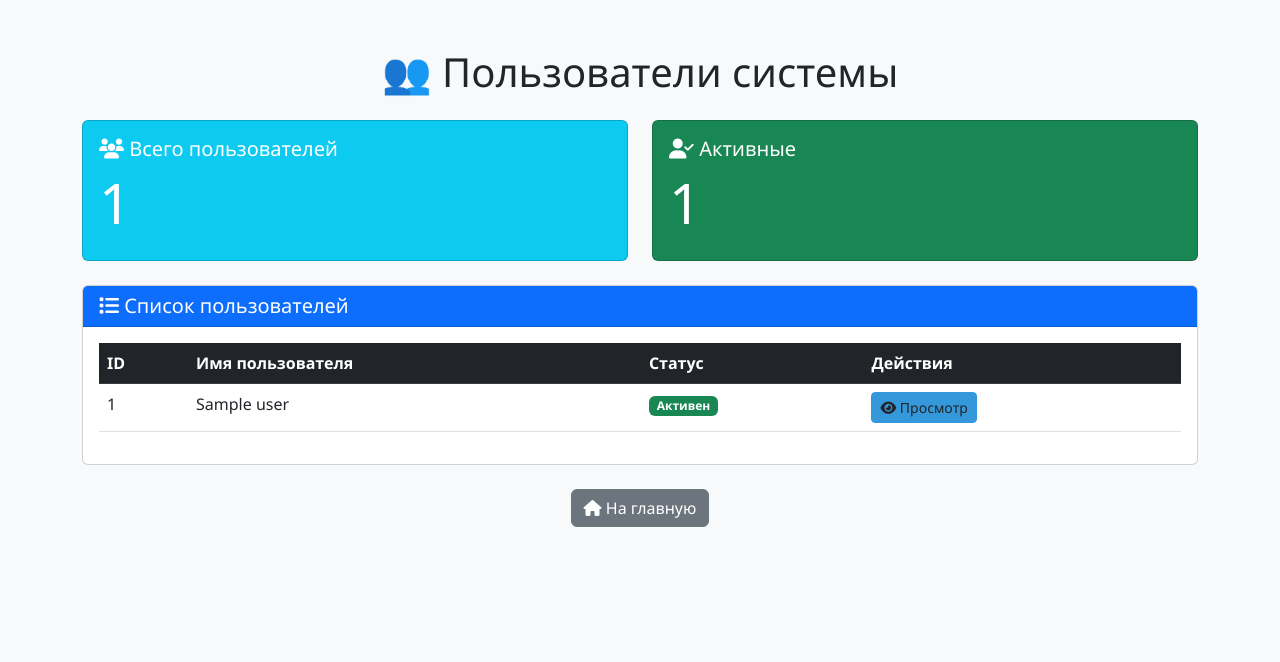
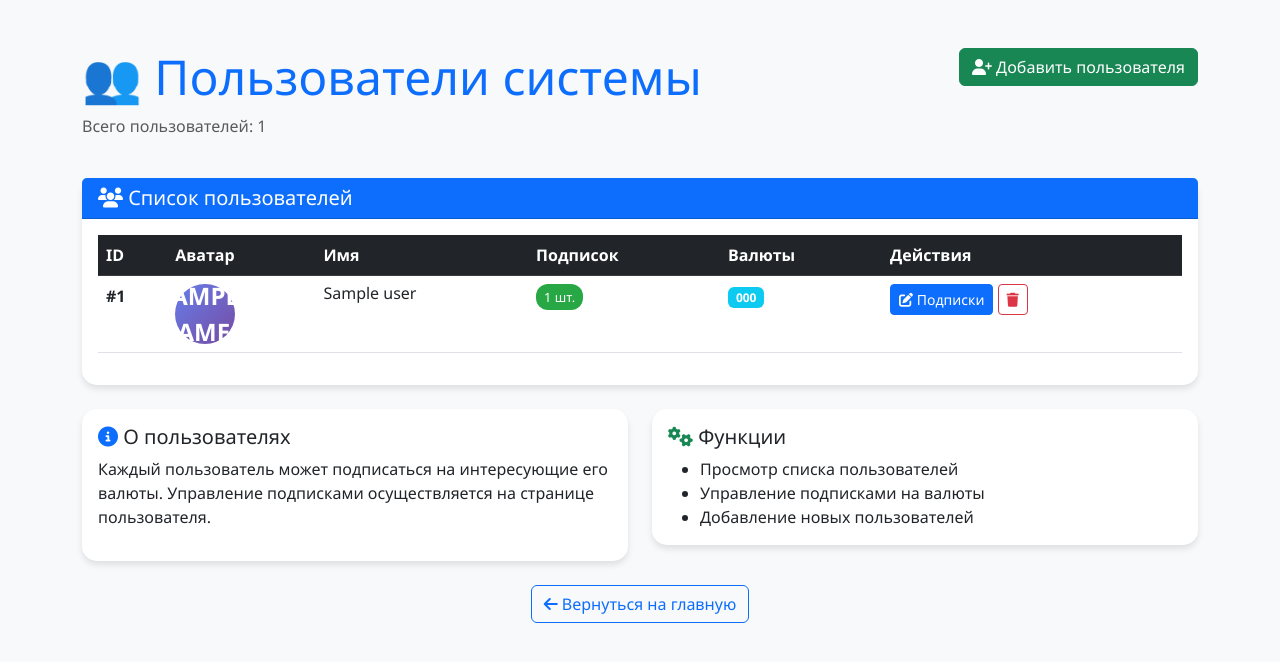
Before and after one commit to sp4tn1c/python, a Python web app: template lr8/templates/users.html in a window 1280 px wide. Shown: the part 56-718 px from the top of the page. Run offline with Jinja, Linux system fonts and the light colour scheme; the template is opened without the code that fills it: most values are stand-ins (such as "Sample title", 1, 10 or a date in 2020); some libraries are stand-ins or nearby versions.

Commit message:
Update users.html

```diff
--- a/lr8/templates/users.html
+++ b/lr8/templates/users.html
@@ -2,7 +2,7 @@
 <html lang="ru">
 <head>
     <meta charset="UTF-8">
-    <title>Пользователи</title>
+    <title>{{ title }}</title>
     <link href="https://cdn.jsdelivr.net/npm/bootstrap@5.3.0/dist/css/bootstrap.min.css" rel="stylesheet">
     <style>
         body {
@@ -13,22 +13,36 @@
             font-weight: bold;
             color: #2c3e50 !important;
         }
-        .user-card {
+        .card {
             border: none;
             border-radius: 15px;
             box-shadow: 0 4px 6px rgba(0,0,0,0.1);
             transition: transform 0.3s;
         }
-        .user-card:hover {
+        .card:hover {
             transform: translateY(-5px);
         }
-        .btn-view {
-            background-color: #3498db;
-            border-color: #3498db;
+        .user-avatar {
+            width: 60px;
+            height: 60px;
+            background: linear-gradient(135deg, #667eea 0%, #764ba2 100%);
+            border-radius: 50%;
+            display: flex;
+            align-items: center;
+            justify-content: center;
+            color: white;
+            font-size: 24px;
+            font-weight: bold;
         }
-        .btn-view:hover {
-            background-color: #2980b9;
-            border-color: #2980b9;
+        .subscription-badge {
+            background-color: #28a745;
+            color: white;
+            padding: 4px 8px;
+            border-radius: 12px;
+            font-size: 0.8rem;
+        }
+        .table-hover tbody tr:hover {
+            background-color: rgba(0,123,255,0.1);
         }
     </style>
 </head>
@@ -60,74 +74,167 @@
     </nav>
 
     <div class="container mt-5">
-        <h1 class="text-center mb-4">👥 Пользователи системы</h1>
-
-        <!-- Статистика -->
+        <!-- Заголовок и статистика -->
         <div class="row mb-4">
-            <div class="col-md-6">
-                <div class="card text-white bg-info">
-                    <div class="card-body">
-                        <h5 class="card-title"><i class="fas fa-users"></i> Всего пользователей</h5>
-                        <h2 class="display-4">{{ total_users }}</h2>
-                    </div>
-                </div>
+            <div class="col-md-8">
+                <h1 class="display-5 text-primary">👥 Пользователи системы</h1>
+                <p class="text-muted">Всего пользователей: {{ total_users }}</p>
             </div>
-            <div class="col-md-6">
-                <div class="card text-white bg-success">
-                    <div class="card-body">
-                        <h5 class="card-title"><i class="fas fa-user-check"></i> Активные</h5>
-                        <h2 class="display-4">{{ total_users }}</h2>
-                    </div>
-                </div>
+            <div class="col-md-4 text-end">
+                <button class="btn btn-success" data-bs-toggle="modal" data-bs-target="#addUserModal">
+                    <i class="fas fa-user-plus"></i> Добавить пользователя
+                </button>
             </div>
         </div>
 
         <!-- Таблица пользователей -->
         <div class="card">
             <div class="card-header bg-primary text-white">
-                <h5 class="mb-0"><i class="fas fa-list"></i> Список пользователей</h5>
+                <h5 class="mb-0"><i class="fas fa-users"></i> Список пользователей</h5>
             </div>
             <div class="card-body">
+                {% if users %}
                 <div class="table-responsive">
                     <table class="table table-hover">
                         <thead class="table-dark">
                             <tr>
                                 <th>ID</th>
-                                <th>Имя пользователя</th>
-                                <th>Статус</th>
+                                <th>Аватар</th>
+                                <th>Имя</th>
+                                <th>Подписок</th>
+                                <th>Валюты</th>
                                 <th>Действия</th>
                             </tr>
                         </thead>
                         <tbody>
                             {% for user in users %}
                             <tr>
-                                <td>{{ user.id }}</td>
-                                <td>{{ user.name }}</td>
+                                <td><strong>#{{ user.id }}</strong></td>
                                 <td>
-                                    <span class="badge bg-success">Активен</span>
+                                    <div class="user-avatar">
+                                        {{ user.name[0]|upper }}
+                                    </div>
                                 </td>
                                 <td>
-                                    <a href="/user?id={{ user.id }}" class="btn btn-sm btn-view">
-                                        <i class="fas fa-eye"></i> Просмотр
+                                    <h6 class="mb-0">{{ user.name }}</h6>
+                                </td>
+                                <td>
+                                    <span class="subscription-badge">
+                                        {{ user.subscribed_currencies|length }} шт.
+                                    </span>
+                                </td>
+                                <td>
+                                    {% if user.subscribed_currencies %}
+                                        {% for currency_code in user.subscribed_currencies %}
+                                            <span class="badge bg-info me-1">{{ currency_code }}</span>
+                                        {% endfor %}
+                                    {% else %}
+                                        <span class="text-muted">Нет подписок</span>
+                                    {% endif %}
+                                </td>
+                                <td>
+                                    <a href="/user?id={{ user.id }}" class="btn btn-sm btn-primary">
+                                        <i class="fas fa-edit"></i> Подписки
                                     </a>
+                                    <button class="btn btn-sm btn-outline-danger">
+                                        <i class="fas fa-trash"></i>
+                                    </button>
                                 </td>
                             </tr>
                             {% endfor %}
                         </tbody>
                     </table>
                 </div>
+                {% else %}
+                <div class="alert alert-info text-center">
+                    <i class="fas fa-info-circle fa-2x mb-3"></i>
+                    <h4>Пользователей пока нет</h4>
+                    <p>Добавьте первого пользователя, нажав кнопку "Добавить пользователя"</p>
+                </div>
+                {% endif %}
             </div>
         </div>
 
-        <!-- Кнопки навигации -->
+        <!-- Информационная карточка -->
+        <div class="row mt-4">
+            <div class="col-md-6">
+                <div class="card">
+                    <div class="card-body">
+                        <h5><i class="fas fa-info-circle text-primary"></i> О пользователях</h5>
+                        <p>Каждый пользователь может подписаться на интересующие его валюты. Управление подписками осуществляется на странице пользователя.</p>
+                    </div>
+                </div>
+            </div>
+            <div class="col-md-6">
+                <div class="card">
+                    <div class="card-body">
+                        <h5><i class="fas fa-cogs text-success"></i> Функции</h5>
+                        <ul class="mb-0">
+                            <li>Просмотр списка пользователей</li>
+                            <li>Управление подписками на валюты</li>
+                            <li>Добавление новых пользователей</li>
+                        </ul>
+                    </div>
+                </div>
+            </div>
+        </div>
+
+        <!-- Кнопка возврата -->
         <div class="text-center mt-4">
-            <a href="/" class="btn btn-secondary">
-                <i class="fas fa-home"></i> На главную
+            <a href="/" class="btn btn-outline-primary">
+                <i class="fas fa-arrow-left"></i> Вернуться на главную
             </a>
+        </div>
+    </div>
+
+    <!-- Модальное окно для добавления пользователя -->
+    <div class="modal fade" id="addUserModal" tabindex="-1">
+        <div class="modal-dialog">
+            <div class="modal-content">
+                <div class="modal-header">
+                    <h5 class="modal-title">Добавить нового пользователя</h5>
+                    <button type="button" class="btn-close" data-bs-dismiss="modal"></button>
+                </div>
+                <form action="/users/add" method="POST">
+                    <div class="modal-body">
+                        <div class="mb-3">
+                            <label for="userName" class="form-label">Имя пользователя:</label>
+                            <input type="text" class="form-control" id="userName" name="name"
+                                   placeholder="Введите имя" required minlength="2" maxlength="50">
+                            <div class="form-text">Имя должно содержать минимум 2 символа</div>
+                        </div>
+                    </div>
+                    <div class="modal-footer">
+                        <button type="button" class="btn btn-secondary" data-bs-dismiss="modal">Отмена</button>
+                        <button type="submit" class="btn btn-success">Добавить</button>
+                    </div>
+                </form>
+            </div>
         </div>
     </div>
 
     <script src="https://cdn.jsdelivr.net/npm/bootstrap@5.3.0/dist/js/bootstrap.bundle.min.js"></script>
     <script src="https://kit.fontawesome.com/a076d05399.js" crossorigin="anonymous"></script>
+    <script>
+        // Обработка сообщений об ошибках
+        const urlParams = new URLSearchParams(window.location.search);
+        const error = urlParams.get('error');
+
+        if (error) {
+            let message = '';
+            switch(error) {
+                case 'empty_name':
+                    message = 'Имя пользователя не может быть пустым';
+                    break;
+                case 'no_name':
+                    message = 'Не указано имя пользователя';
+                    break;
+                default:
+                    message = 'Произошла ошибка при добавлении пользователя';
+            }
+
+            alert('Ошибка: ' + message);
+        }
+    </script>
 </body>
 </html>
```
